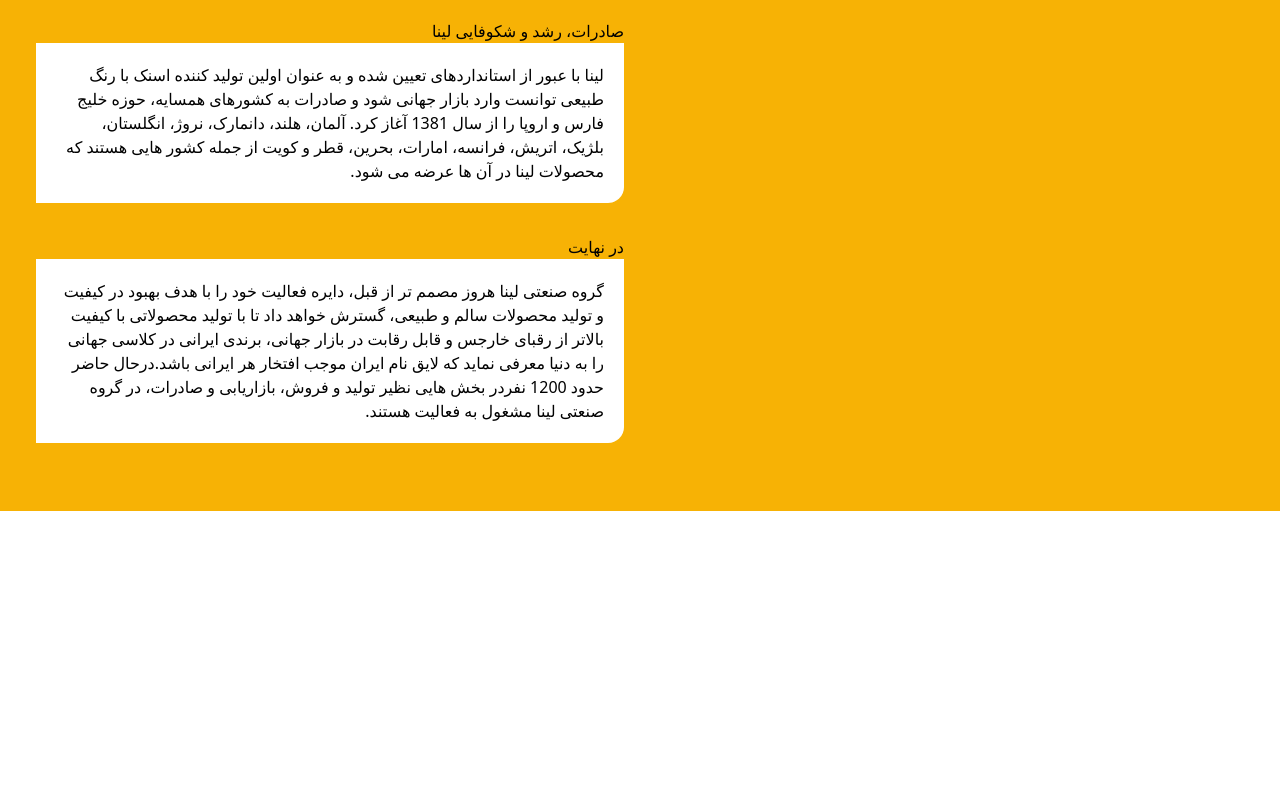
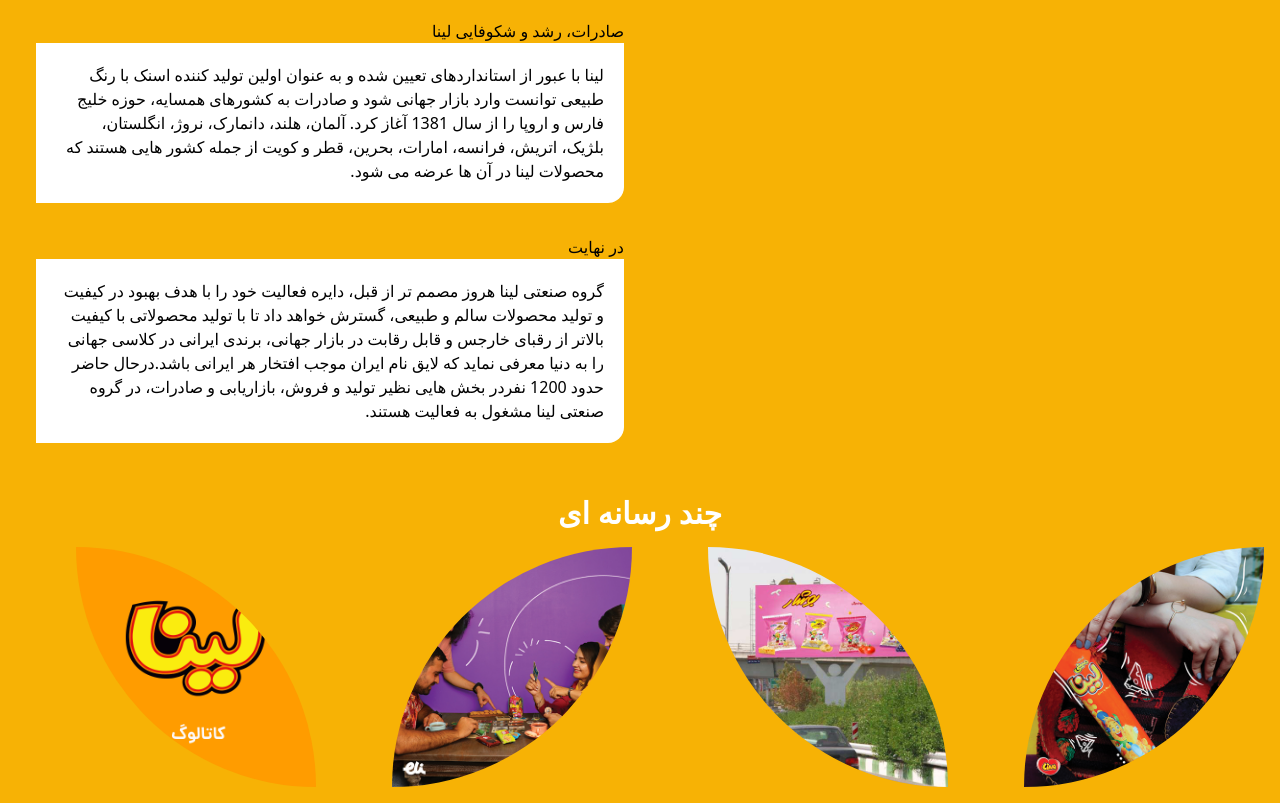
Before and after one commit to Zahra-hassani/lina-app, a website: page public/home.html in a window 1280 px wide. Shown: the part 2085-2888 px from the top of the page. Before the commit the page ends 2596 px from the top, so only its background shows below. Drawn offline with Linux system fonts and the light colour scheme.

Commit message:
multi-media cards added

```diff
--- a/public/home.html
+++ b/public/home.html
@@ -94,7 +94,23 @@
        </div>
       <!-- banner end -->
        <!-- multi-media start -->
-        <div class="bg-brand flex flex-col gap-4 p-4 w-full"></div>
+        <div class="bg-brand flex flex-col gap-4 p-4 w-full">
+            <p class="font-bold text-white text-xl md:text-2xl lg:text-3xl text-center">چند رسانه ای</p>
+            <div class="grid grid-cols-2 gap-4 lg:grid-cols-4 w-full">
+                <div class="h-40 group w-40 rounded-tl-full rounded-br-full overflow-hidden md:h-45 md:w-45 lg:h-60 lg:w-60">
+                    <img src="./imgs/1654933732-mini-paniri.jpg" class="h-full w-full group-hover:scale-150 transition-all duration-400" alt="">
+                </div>
+                <div class="h-40 group w-40 rounded-tr-full rounded-bl-full overflow-hidden md:h-45 md:w-45 lg:h-60 lg:w-60">
+                    <img src="./imgs/1655024049-billboard.jpg" class="h-full w-full group-hover:scale-150 transition-all duration-400" alt="">
+                </div>
+                <div class="h-40 group w-40 rounded-tl-full rounded-br-full overflow-hidden md:h-45 md:w-45 lg:h-60 lg:w-60">
+                    <img src="./imgs/1654944994-eli.jpg" class="h-full w-full group-hover:scale-150 transition-all duration-400" alt="">
+                </div>
+                <div class="h-40 group w-40 rounded-tr-full rounded-bl-full overflow-hidden md:h-45 md:w-45 lg:h-60 lg:w-60">
+                    <img src="./imgs/1689829627-0204-catalog-farsi-M-lina-1.jpg" class="h-full w-full group-hover:scale-150 transition-all duration-400" alt="">
+                </div>
+            </div>
+        </div>
        <!-- multi-media end -->
 </body>
 </html>
```
Also changed, not shown: src/output.css.
